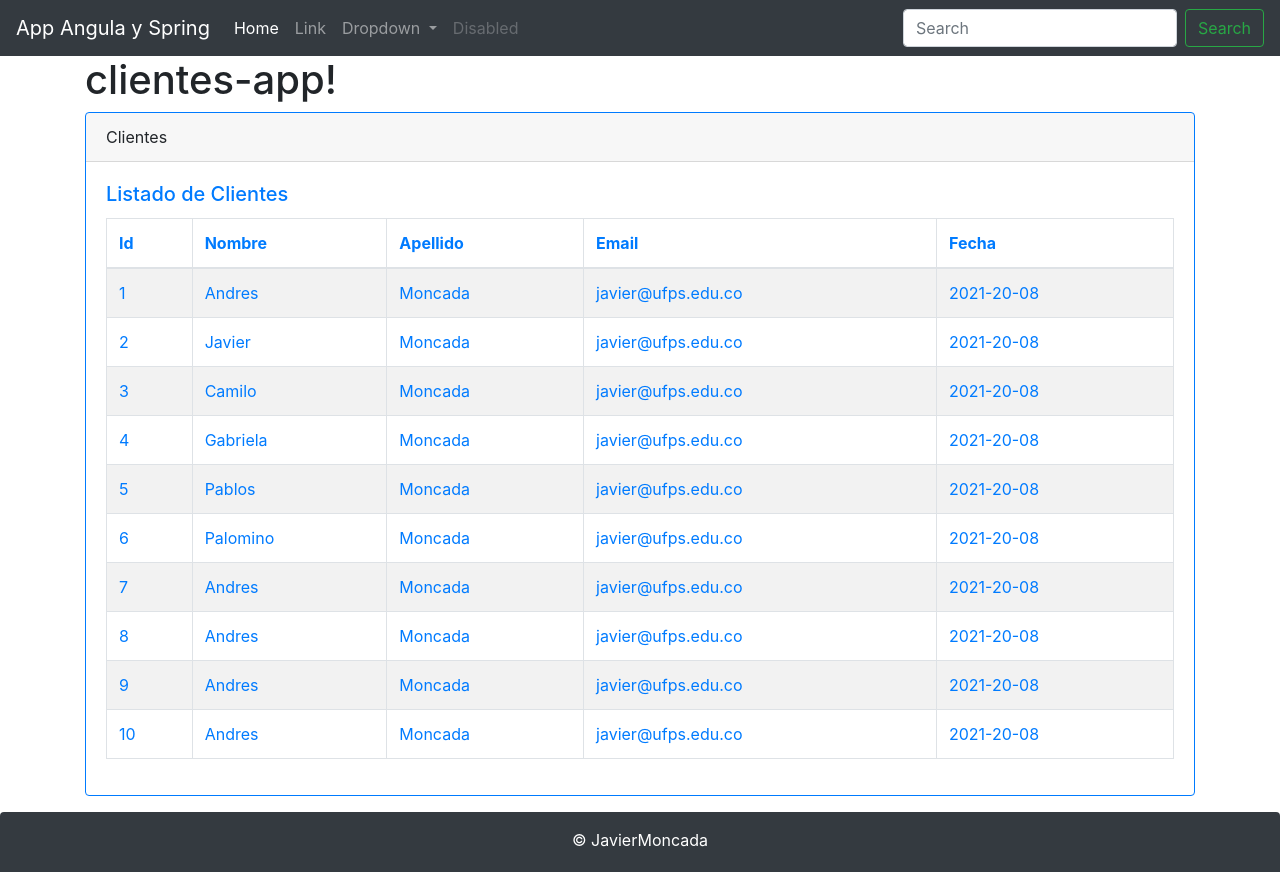
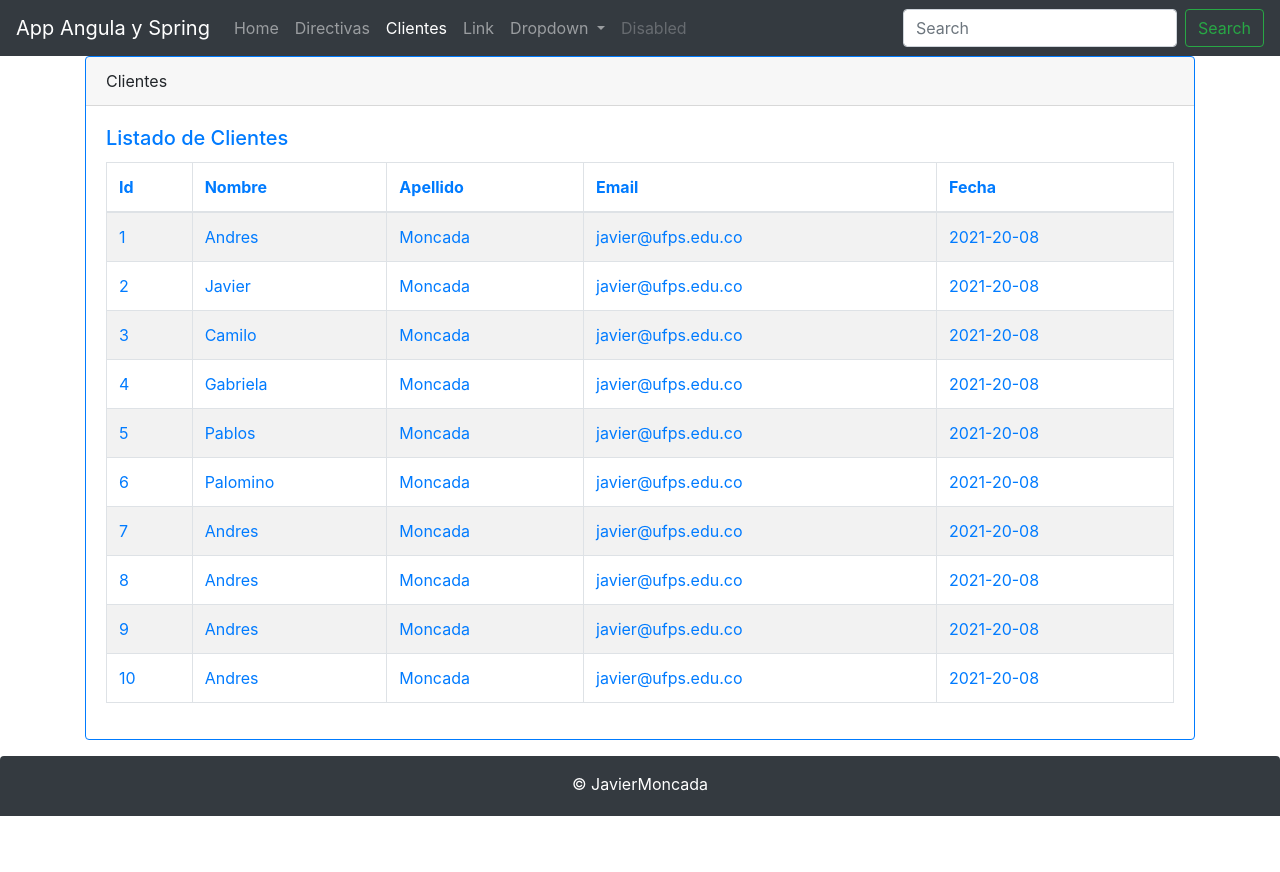
Before and after one commit to Javier9710/Ejercicio-Angular, an Angular app: page /clientes in a window 1280 px wide. After the commit the page ends 816 px from the top, so only its background shows below. Built offline with nearby package versions, Linux system fonts and the light colour scheme.

Commit message:
Implementando navegacion y rutas en angular sin recargar pagina

```diff
--- a/src/app/app.component.html
+++ b/src/app/app.component.html
@@ -1,11 +1,7 @@
 <app-header></app-header>
 <div class="container">
 
-<h1>
-  {{title}}!
-</h1>
-
-<app-clientes></app-clientes>
+<router-outlet></router-outlet>
 
 </div>
 <app-footer></app-footer>
--- a/src/app/header/header.component.html
+++ b/src/app/header/header.component.html
@@ -6,9 +6,18 @@
 
   <div class="collapse navbar-collapse" id="navbarSupportedContent">
     <ul class="navbar-nav mr-auto">
-      <li class="nav-item active">
+      <li class="nav-item">
         <a class="nav-link" href="#">Home <span class="sr-only">(current)</span></a>
       </li>
+
+      <li class="nav-item" routerLinkActive="active">
+        <a class="nav-link" routerLink="/directivas" >Directivas</a>
+      </li>
+
+      <li class="nav-item" routerLinkActive="active">
+        <a class="nav-link" routerLink="/clientes" >Clientes</a>
+      </li>
+
       <li class="nav-item">
         <a class="nav-link" href="#">Link</a>
       </li>
```
Also changed, not shown: src/app/app.module.ts (+12 -4 lines).
